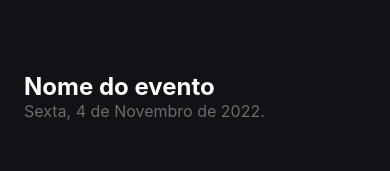
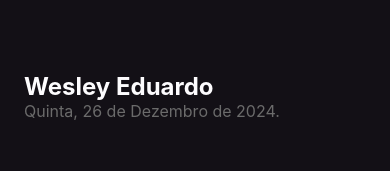
Before and after one commit to wesleyeduardodev/react-native-imhere, a React Native app: screen / in a window 390 px wide. Shown: the top 171 px of the page. Built offline with nearby package versions, Linux system fonts and the light colour scheme.

Commit message:
Utilizando StyleSheet

```diff
--- a/App.tsx
+++ b/App.tsx
@@ -1,27 +1,33 @@
-import { Text, View } from "react-native";
+import { StyleSheet, Text, View } from "react-native";
 
 export default function App() {
     return (
-        <View style={{
-            flex: 1,
-            backgroundColor: '#131016',
-            padding: 24
-        }}>
-            <Text style={{
-                color: '#FDFCFE',
-                fontSize: 24,
-                fontWeight: 'bold',
-                marginTop: 48
-            }}>
-                Nome do evento
+        <View style={styles.container}>
+            <Text style={styles.eventName}>
+               Wesley Eduardo
             </Text>
 
-            <Text style={{
-                color: '#6B6B6B',
-                fontSize: 16
-            }}>
-                Sexta, 4 de Novembro de 2022.
+            <Text style={styles.eventDate}>
+                Quinta, 26 de Dezembro de 2024.
             </Text>
         </View>
     )
 }
+
+const styles = StyleSheet.create({
+    container: {
+        flex: 1,
+        backgroundColor: '#131016',
+        padding: 24
+    },
+    eventName: {
+        color: '#FDFCFE',
+        fontSize: 24,
+        fontWeight: 'bold',
+        marginTop: 48
+    },
+    eventDate: {
+        color: '#6B6B6B',
+        fontSize: 16
+    }
+})
```
